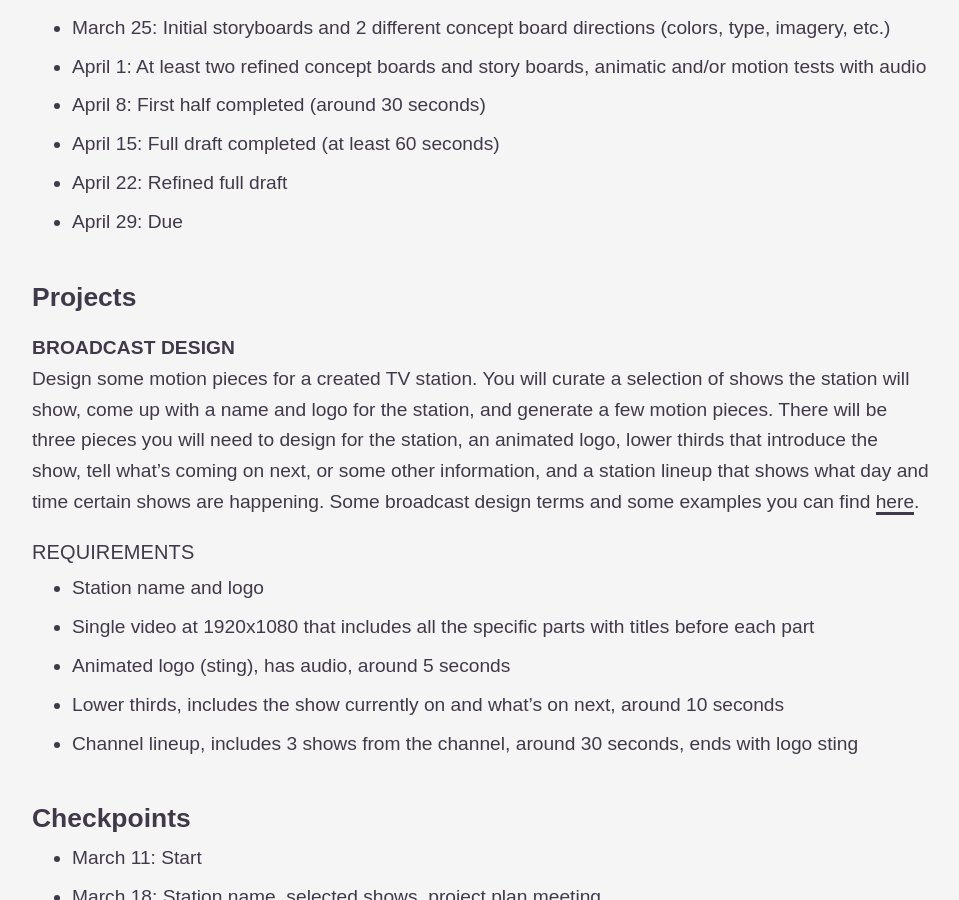
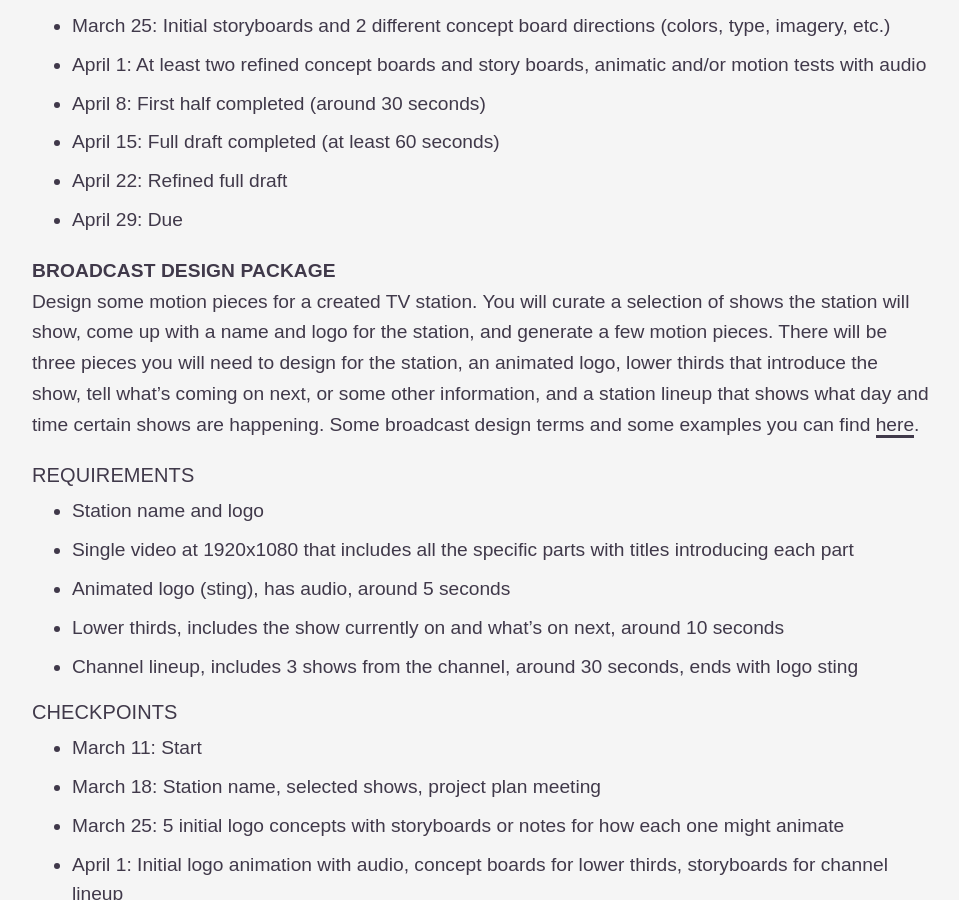
Before and after one commit to gmu-gd/motion22-spring, a Jekyll site: the page built from _posts/2022-03-10-p3.md, in a window 1280 px wide and 900 px high, scrolled down 2018 px. Shown: the whole window, without its empty margins (0-959 px from the left). Built offline with Jekyll 4.4.1, drawn with Linux system fonts in a browser that asks for light colours; some web fonts are replaced; some of the changed text lies outside the part shown.

Commit message:
Update 2022-03-10-p3.md

```diff
--- a/_posts/2022-03-10-p3.md
+++ b/_posts/2022-03-10-p3.md
@@ -14,7 +14,7 @@ You will conceptualize, plan, design, and animate a motion project of your choos
 
 Each project has a specific set of goals and requirements that should be accomplished. You will find and  generate the content that fits the description for your chosen project. If you choose to create your own project, read through these to get a feel for the scope of work required.
 
-The projects you can choose from are a <a href="#kinetic">Kinetic Type Video</a>, a <a href="#title">Title Sequence</a>, or a <a href="#broadcast">Broadcast Design</a>,
+The projects you can choose from are a <a href="#kinetic">Kinetic Type Video</a>, a <a href="#title">Title Sequence</a>, or a<a href="#broadcast">Broadcast Design Package</a>,
 
 #### <span id="kinetic">Kinetic Type Video</span>
 Make a one minute or more video combining type and audio. The audio can be a song, a clip from a show or film, a speech, etc. Keep in mind that certain aspects of the audio can influence decisions you make while animating the type so make sure you are familiar with the audio. Outside shapes, colors, and lines can be used but no pictures or videos. The video should have a title scene that includes the title for the audio and who made the audio. For example, a song would have a song title and artist name and a movie scene would have the movie title and characters involved.
@@ -46,7 +46,7 @@ Design a title sequence for a book of your choice. The book can be any length bu
 * Displays book title and based on a story by [author] at some point
 * Uses audio
 
-### Checkpoints
+##### Checkpoints
 * March 11: Start
 * March 18: Book selected, project plan meeting
 * March 25: Initial storyboards and 2 different concept board directions (colors, type, imagery, etc.)
@@ -56,18 +56,17 @@ Design a title sequence for a book of your choice. The book can be any length bu
 * April 22: Refined full draft
 * April 29: Due
 
-### Projects
-#### <span id="broadcast">Broadcast Design</span>
+#### <span id="broadcast">Broadcast Design Package</span>
 Design some motion pieces for a created TV station. You will curate a selection of shows the station will show, come up with a name and logo for the station, and generate a few motion pieces. There will be three pieces you will need to design for the station, an animated logo, lower thirds that introduce the show, tell what's coming on next, or some other information, and a station lineup that shows what day and time certain shows are happening. Some broadcast design terms and some examples you can find [here](https://motionarray.com/learn/motion-design/broadcast-design-terms/).
 
 ##### Requirements
 * Station name and logo
-* Single video at 1920x1080 that includes all the specific parts with titles before each part
+* Single video at 1920x1080 that includes all the specific parts with titles introducing each part
 * Animated logo (sting), has audio, around 5 seconds
 * Lower thirds, includes the show currently on and what's on next, around 10 seconds
 * Channel lineup, includes 3 shows from the channel, around 30 seconds, ends with logo sting
 
-### Checkpoints
+##### Checkpoints
 * March 11: Start
 * March 18: Station name, selected shows, project plan meeting
 * March 25: 5 initial logo concepts with storyboards or notes for how each one might animate
```
